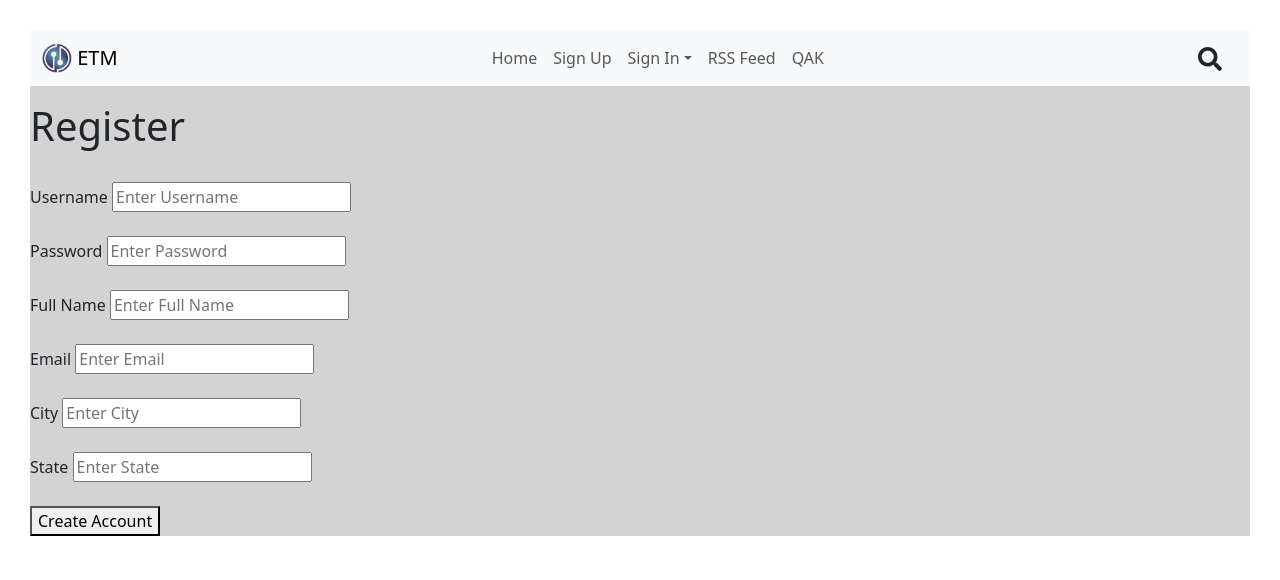
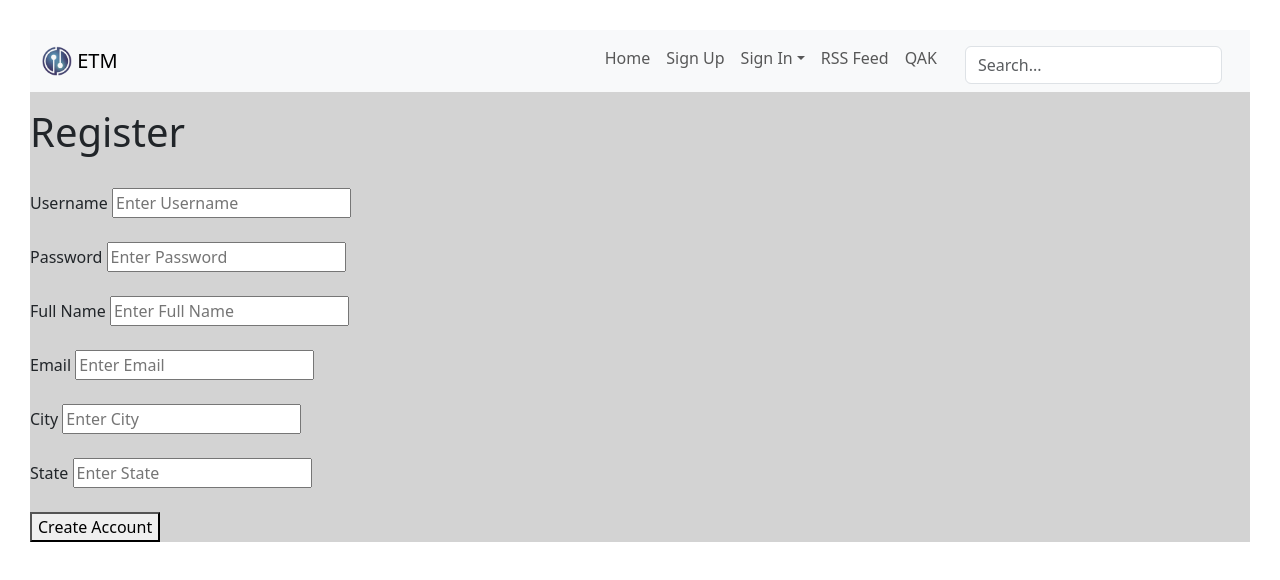
Before and after one commit to bethel-school-of-technology/team-5-node-prophets-frontend, a React (Create React App) app: page /signup in a window 1280 px wide. Shown: the top 580 px of the page. Built offline with nearby package versions, Linux system fonts and the light colour scheme.

Commit message:
Deleted Qak&User, added them to search

```diff
--- a/src/App.js
+++ b/src/App.js
@@ -8,8 +8,8 @@ import Profile from "./components/Profile";
 import About from "./components/About";
 import RssFeed from "./components/RssFeed";
 import Search from "./components/Search";
-import UserDetail from "./components/UserDetails";
-import QakDetail from "./components/QakDetails";
+// import UserDetail from "./components/UserDetails";
+// import QakDetail from "./components/QakDetails";
 import Article from "./components/Article";
 import { UserProvider } from "./contexts/UserProvider";
 import { Button } from "react-bootstrap";
@@ -33,8 +33,8 @@ function App() {
               <Route path="/rssfeed" element={<RssFeed />} />
               <Route path="/profile" element={<Profile />} />
               <Route path="/about" element={<About />} />
-              <Route path="/user/:id" element={<UserDetail />} />
-              <Route path="/qak/:id" element={<QakDetail />} />
+              {/* <Route path="/user/:id" element={<UserDetail />} />
+              <Route path="/qak/:id" element={<QakDetail />} /> */}
             </Routes>
           </BrowserRouter>
         </UserProvider>
--- a/src/components/Navigation.js
+++ b/src/components/Navigation.js
@@ -10,11 +10,9 @@ import {
 } from "react-bootstrap";
 import { Link, Outlet } from "react-router-dom";
 import "../styles/Navigation.css";
-import { FaSearch } from "react-icons/fa";
 import Search from "./Search";
 
 const Navigation = () => {
-  const [showSearch, setShowSearch] = useState(false);
   const [query, setQuery] = useState("");
 
   return (
@@ -65,20 +63,16 @@ const Navigation = () => {
                   </Form>
                 </div>
               </NavDropdown>
-              <Link to="/newsfeed" className="nav-link">
+              <Link to="/rssfeed" className="nav-link">
                 RSS Feed
               </Link>
               <Link to="/about" className="nav-link">
                 QAK
               </Link>
-            </Nav>
-            {/*Added Search in NavBar */}
-            <Nav className="justify-content-end flex-grow-1 pe-3 color-white">
-              <div className="position-relative">
-                <Nav.Item onClick={() => setShowSearch(!showSearch)}>
-                  <FaSearch size={24} />
-                </Nav.Item>
-                {showSearch && <Search query={query} setQuery={setQuery} />}
+
+              {/*Search component directly in the Nav bar */}
+              <div className="nav-search">
+                <Search query={query} setQuery={setQuery} />
               </div>
             </Nav>
           </Navbar.Collapse>
--- a/src/components/QakDetails.js
+++ /dev/null
@@ -1,44 +0,0 @@
-import React, { useEffect, useState } from "react";
-import { useParams } from "react-router-dom";
-import { Container, Row, Col, Card } from "react-bootstrap";
-import "../styles/Home.css";
-
-function QakDetail() {
-  const { id } = useParams();
-  const [qakData, setQakData] = useState(null);
-
-  useEffect(() => {
-    const fetchQakData = async () => {
-      try {
-        const response = await fetch(`http://localhost:3000/api/qaks/${id}`);
-        const data = await response.json();
-        setQakData(data);
-      } catch (error) {
-        console.error("Error fetching qak details:", error);
-      }
-    };
-
-    fetchQakData();
-  }, [id]);
-
-  return (
-    <Container fluid>
-      <Row className="justify-content-center mt-5">
-        <Col md={8} lg={6}>
-          {qakData ? (
-            <Card>
-              <Card.Body>
-                <Card.Title>Qak Detail:</Card.Title>
-                <Card.Text>{qakData.qak}</Card.Text>
-              </Card.Body>
-            </Card>
-          ) : (
-            <p>Loading...</p>
-          )}
-        </Col>
-      </Row>
-    </Container>
-  );
-}
-
-export default QakDetail;
--- a/src/components/Search.js
+++ b/src/components/Search.js
@@ -1,15 +1,18 @@
-import React, { useState, useEffect, useContext } from "react";
+import React, { useState, useEffect, useContext, useRef } from "react";
 import { Link } from "react-router-dom";
+import { Card } from "react-bootstrap";
 import { SearchContext } from "../contexts/SearchContext";
 import "../styles/Search.css";
 
 const Search = ({ query, setQuery }) => {
   const { results, setResults } = useContext(SearchContext);
+  const searchContainerRef = useRef(null);
 
   const [localResults, setLocalResults] = useState({
     users: [],
     qaks: [],
     articles: [],
+    general: [],
   });
 
   const [selectedDetail, setSelectedDetail] = useState(null);
@@ -19,20 +22,20 @@ const Search = ({ query, setQuery }) => {
       try {
         const response = await fetch(`http://localhost:3000/search?q=${query}`);
         const data = await response.json();
-        // process the data and set the local results state
-
-        let articleResults = [];
-        if (results) {
-          articleResults = results.filter((article) =>
-            article.item.title.includes(query)
+        // Add generic search results for pages
+        const generalResults = [
+          { name: "Home", link: "/" },
+          { name: "About", link: "/about" },
+          // Add other pages here...
+        ].filter((item) =>
+          item.name.toLowerCase().includes(query.toLowerCase())
         );
-        }
 
         setLocalResults({
           users: data.users || [],
           qaks: data.qaks || [],
-          articles: articleResults,
-          // Add other categories if needed...
+          articles: data.articles || [], // Changed this to directly use articles from the API
+          general: generalResults,
         });
       } catch (error) {
         console.error("Error fetching search results:", error);
@@ -42,44 +45,70 @@ const Search = ({ query, setQuery }) => {
     if (query) {
       fetchResults();
     } else {
-      setLocalResults({ users: [], qaks: [], articles: [] });
-      // Reset other categories if needed...
+      setLocalResults({ users: [], qaks: [], articles: [], general: [] });
     }
   }, [query, results]);
+
+  useEffect(() => {
+    const handleOutsideClick = (event) => {
+      if (
+        searchContainerRef.current &&
+        !searchContainerRef.current.contains(event.target)
+      ) {
+        setSelectedDetail(null);
+        setLocalResults({ users: [], qaks: [], articles: [], general: [] });
+      }
+    };
+
+    document.addEventListener("click", handleOutsideClick);
+
+    return () => {
+      document.removeEventListener("click", handleOutsideClick);
+    };
+  }, []);
 
   function displayDetailedResults(item) {
     setSelectedDetail(item);
   }
 
+  function handleInputChange(e) {
+    setQuery(e.target.value);
+    setSelectedDetail(null);
+    setLocalResults({ users: [], qaks: [], articles: [], general: [] });
+  }
+
   return (
-    <div className="search-container mt-2">
+    <div className="search-container mt-2" ref={searchContainerRef}>
       <input
         type="text"
         className="form-control"
         placeholder="Search..."
         value={query}
-        onChange={(e) => setQuery(e.target.value)}
+        onChange={handleInputChange}
+        onClick={() => {
+          setSelectedDetail(null);
+          setLocalResults({ users: [], qaks: [], articles: [], general: [] });
+        }}
       />
-
       <div className="list-group mt-2 search-results">
-        {localResults.users.slice(0, 5).map((user) => (
+        {["users", "qaks", "articles", "general"].map((category) =>
+          localResults[category].slice(0, 5).map((item, index) => (
             <Link
-            key={user.user_id}
-            to={`/user/${user.user_id}`}
+              key={item.id || index}
+              to={item.link || `/article/${item.title}`}
               className="list-group-item list-group-item-action"
-            onMouseOver={() => displayDetailedResults(user)}
-            onClick={() => displayDetailedResults(user)}
+              onClick={() => displayDetailedResults(item)}
             >
-            {user.fullname}
+              {item.fullname || item.qak || item.title || item.name}
             </Link>
-        ))}
+          ))
+        )}
 
         {localResults.qaks.slice(0, 5).map((qak) => (
           <Link
             key={qak.qak_id}
             to={`/qak/${qak.qak_id}`}
             className="list-group-item list-group-item-action"
-            onMouseOver={() => displayDetailedResults(qak)}
             onClick={() => displayDetailedResults(qak)}
           >
             {qak.qak}
@@ -91,7 +120,6 @@ const Search = ({ query, setQuery }) => {
             key={article.id}
             to={`/article/${article.item.title}`}
             className="list-group-item list-group-item-action"
-            onMouseOver={() => displayDetailedResults(article)}
             onClick={() => displayDetailedResults(article)}
           >
             {article.item.title}
@@ -101,18 +129,23 @@ const Search = ({ query, setQuery }) => {
 
       <div className="search-results-display">
         {selectedDetail && (
-          <div>
-            <h2>
+          <Card>
+            <Card.Header>
               {selectedDetail.fullname ||
                 selectedDetail.qak ||
                 selectedDetail.item?.title}
-            </h2>
-            {selectedDetail.email && <p>Email: {selectedDetail.email}</p>}
-            {selectedDetail.qak && <p>Qak: {selectedDetail.qak}</p>}
+            </Card.Header>
+            <Card.Body>
+              {selectedDetail.email && (
+                <Card.Text>Email: {selectedDetail.email}</Card.Text>
+              )}
               {selectedDetail.item?.description && (
-              <p>Description: {selectedDetail.item.description}</p>
+                <Card.Text>
+                  Description: {selectedDetail.item.description}
+                </Card.Text>
               )}
-          </div>
+            </Card.Body>
+          </Card>
         )}
       </div>
     </div>
--- a/src/components/UserDetails.js
+++ /dev/null
@@ -1,44 +0,0 @@
-import React, { useEffect, useState } from "react";
-import { useParams } from "react-router-dom";
-
-function UserDetail() {
-  const { id } = useParams();
-  const [userData, setUserData] = useState(null);
-
-  useEffect(() => {
-    // Fetch the data for this user by ID
-    const fetchUserData = async () => {
-      try {
-        const response = await fetch(`http://localhost:3000/api/users/${id}`, {
-          method: "GET",
-          headers: {
-            "Content-Type": "application/json",
-          },
-        });
-        const data = await response.json();
-        setUserData(data);
-      } catch (error) {
-        console.error("Error fetching user details:", error);
-      }
-    };
-
-    fetchUserData();
-  }, [id]);
-
-  return (
-    <div>
-      {userData ? (
-        <div>
-          <h2>{userData.fullname}</h2>
-          <p>{userData.email}</p>
-          <p>{userData.city}</p>
-          <p>{userData.state}</p>
-        </div>
-      ) : (
-        <p>Loading...</p>
-      )}
-    </div>
-  );
-}
-
-export default UserDetail;
--- a/src/styles/Navigation.css
+++ b/src/styles/Navigation.css
@@ -1,3 +1,7 @@
 .sign-in {
   padding: 10px;
 }
+.nav-search{
+padding: auto;
+padding-left: 20px;
+}
--- a/src/styles/Search.css
+++ b/src/styles/Search.css
@@ -1,31 +1,29 @@
 .search-container {
   position: relative;
-  width: 80%; /* Adjust width as needed */
-  margin: auto;
 }
 
-.search-input {
-  width: 100%;
+.search-results {
+  max-height: 250px; /* Adjust to your preference */
+  overflow-y: auto;
+  position: absolute;
+  top: 100%;  /* Positions the start of this div right below its parent */
+  left: 0;
+  width: 300px; /* Ensures it takes full width */
+  padding: 10px 0; /* Padding at top and bottom */
+  z-index: 1;  /* Ensures overlay over other content */
 }
 
-.search-suggestions {
-  max-height: 300px;
-  overflow-y: auto;
-  width: 50%;
-  border: 1px solid #ccc;
-  border-radius: 8px;
-  margin: 10px 0;
-  float: left;
+/* Search results list style */
+.list-group.search-results {
+  width: 100%;
+  margin-right: 10px; /* Add a small margin between results and details */
 }
 
+/* Updated details display on the left */
 .search-results-display {
-  max-height: 300px;
-  overflow-y: auto;
-  width: 45%;
-  border: 1px solid #ccc;
-  border-radius: 8px;
-  margin: 10px;
   position: absolute;
-  top: 0;
-  right: 0;
+  right: 100%; /* Move to the right side */
+  margin-top: 100px;
+  width: 800px; /* Adjust to your preference */
+  padding: 25%;
 }
```
Lines whose indentation alone changed are shown as unchanged.
